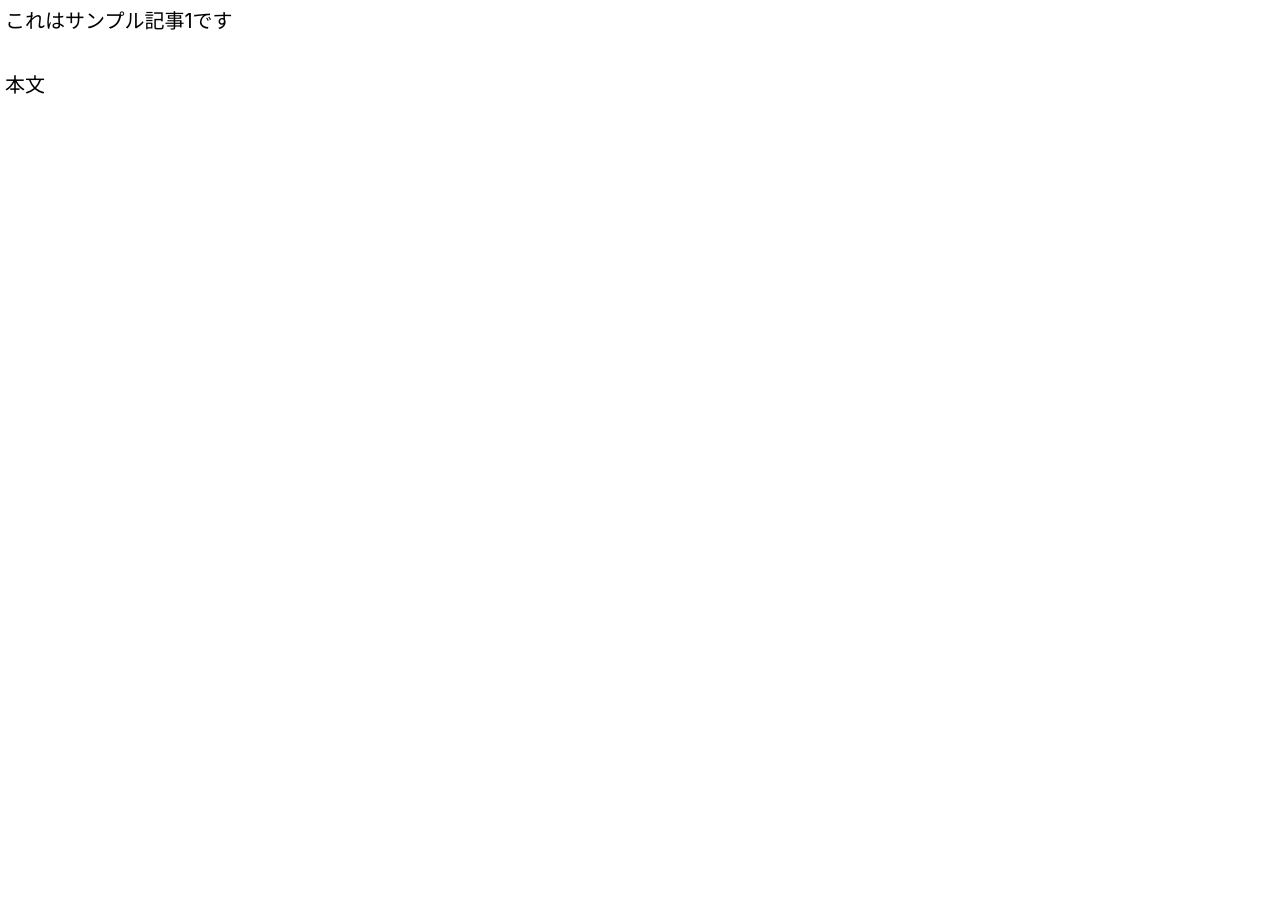
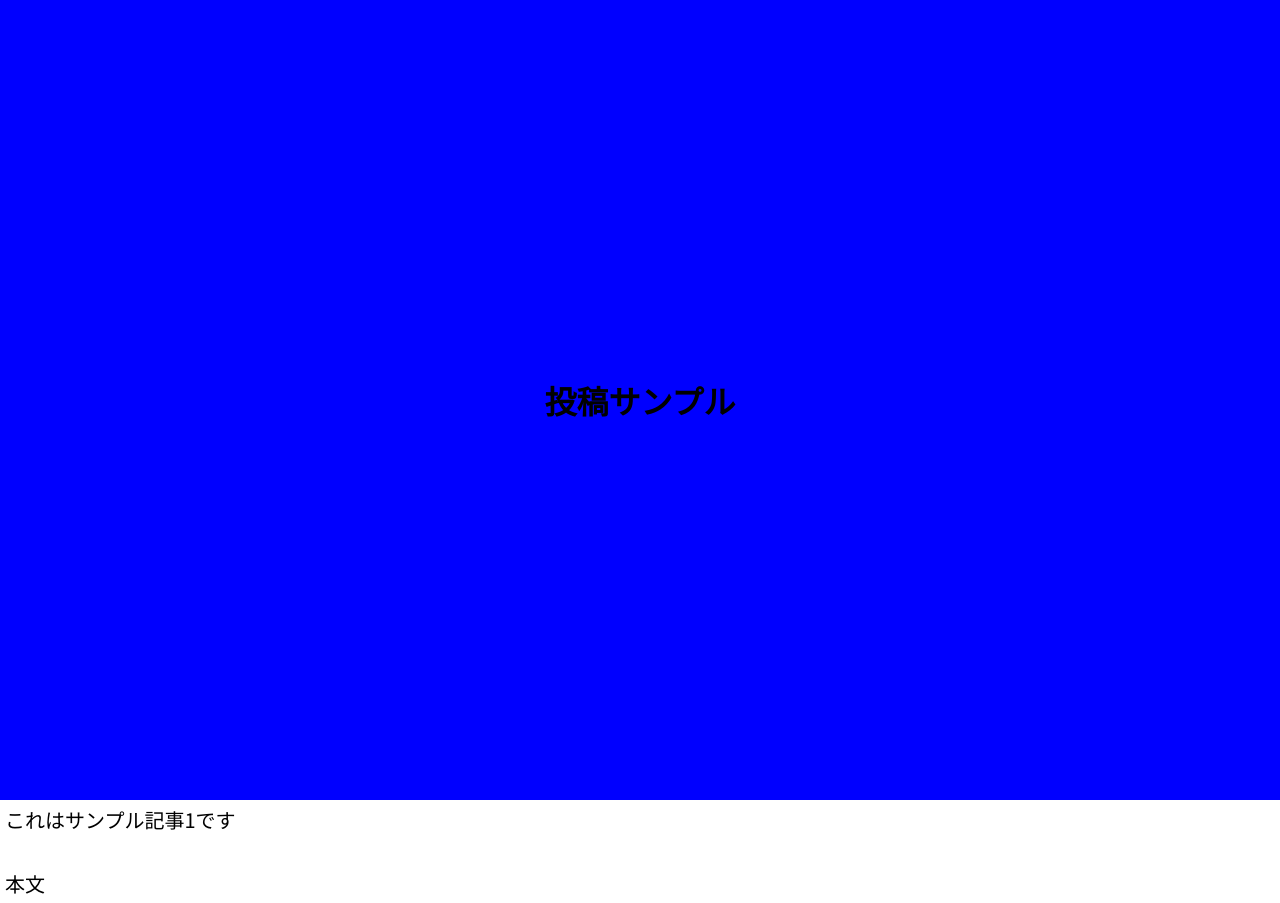
Before and after one commit to takaodaze/archive_console, a Next.js app: page /post/1 in a window 1280 px wide. Before the commit the page ends 800 px from the top, so only its background shows below. Built offline with nearby package versions, Linux system fonts and the light colour scheme.

Commit message:
feat post title

```diff
--- /dev/null
+++ b/components/PostTitle/PostTitle.tsx
@@ -0,0 +1,25 @@
+import styled from "@emotion/styled";
+import { FC } from "react";
+
+export const PostTitle: FC = ({ children }) => {
+    return (
+        <Wrapper>
+            <TitleText>{children}</TitleText>
+        </Wrapper>
+    );
+};
+
+const Wrapper = styled.div({
+    display: "flex",
+    justifyContent: "center",
+    alignItems: "center",
+    background: "blue",
+    height: "100vh",
+    width: "100vw",
+});
+
+const TitleText = styled.div({
+    textAlign: "center",
+    fontSize: "32px",
+    fontWeight: 700,
+});
--- a/pages/_app.tsx
+++ b/pages/_app.tsx
@@ -1,4 +1,4 @@
-import "styles/globals.css";
+import "../styles/globals.css";
 import type { AppProps } from "next/app";
 
 function App({ Component, pageProps }: AppProps) {
--- a/pages/post/[postId].tsx
+++ b/pages/post/[postId].tsx
@@ -4,6 +4,7 @@ import { ParsedUrlQuery } from "node:querystring";
 import { VFC } from "react";
 import { Layout } from "../../components/Layout";
 import { TextLine } from "../../components/TextLine/TextLine";
+import { PostTitle } from "../../components/PostTitle/PostTitle";
 
 type Params = ParsedUrlQuery & {
     postId: Post["id"];
@@ -38,8 +39,9 @@ export const getStaticProps: GetStaticProps<Props, Params> = async ({
 const PostContentPage: VFC<Props> = (props) => {
     return (
         <Layout title={props.post.title}>
+            <PostTitle>{props.post.title}</PostTitle>
             {props.post.content.split("\n").map((line, idx) => (
-                <TextLine key={`line_${idx}`} content={line} duration={100} />
+                <TextLine key={`line_${idx}`} content={line} duration={50} />
             ))}
         </Layout>
     );
--- a/styles/globals.css
+++ b/styles/globals.css
@@ -1,11 +1,17 @@
+@import url("https://fonts.googleapis.com/css2?family=Noto+Sans+JP:wght@100;300;400;500;700;900&display=swap");
+
 html,
 body {
-  padding: 0;
-  margin: 0;
-  font-family: -apple-system, BlinkMacSystemFont, Segoe UI, Roboto, Oxygen,
-    Ubuntu, Cantarell, Fira Sans, Droid Sans, Helvetica Neue, sans-serif;
+    padding: 0;
+    margin: 0;
+    font-family: "Noto Sans JP", sans-serif;
+    overflow-x: hidden;
+}
+
+body::-webkit-scrollbar {
+    display: none;
 }
 
 * {
-  box-sizing: border-box;
+    box-sizing: border-box;
 }
```
Also changed, not shown: 1 other file (tests, documents, lock files or other folders).
